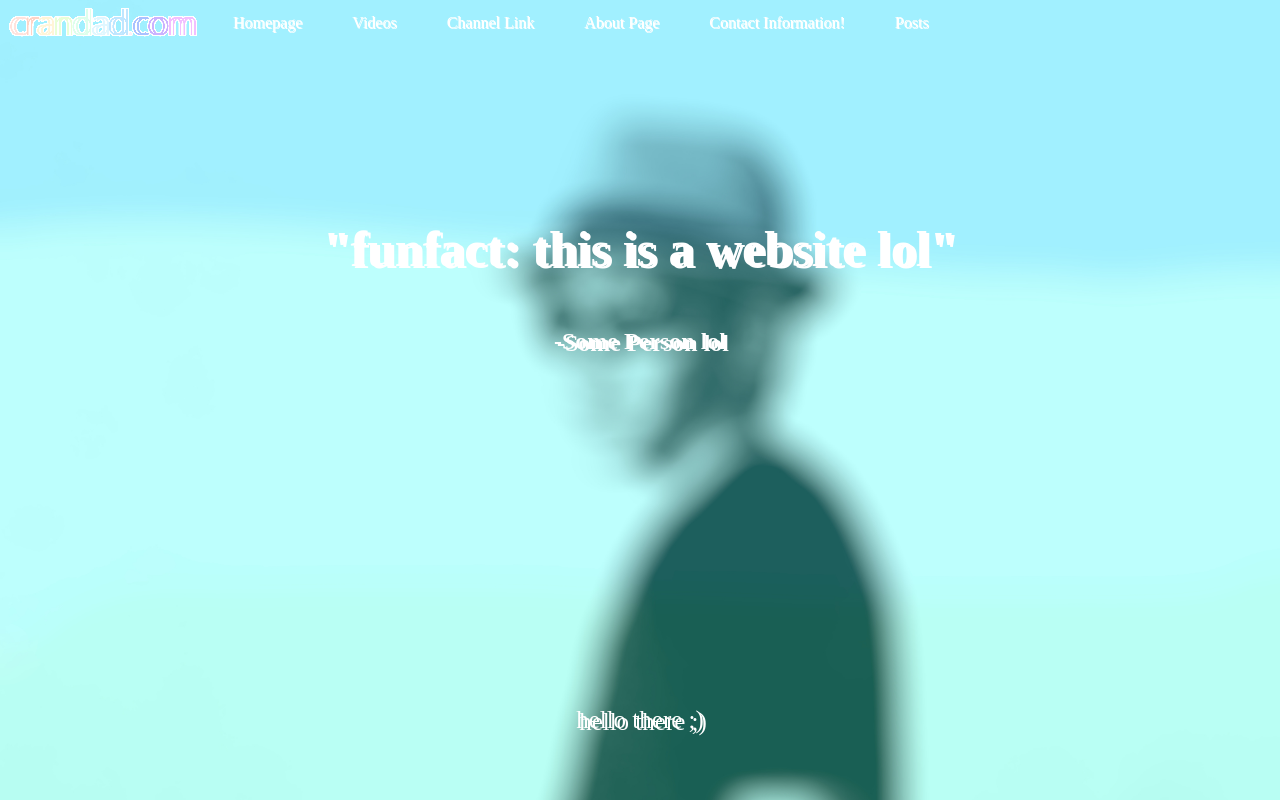
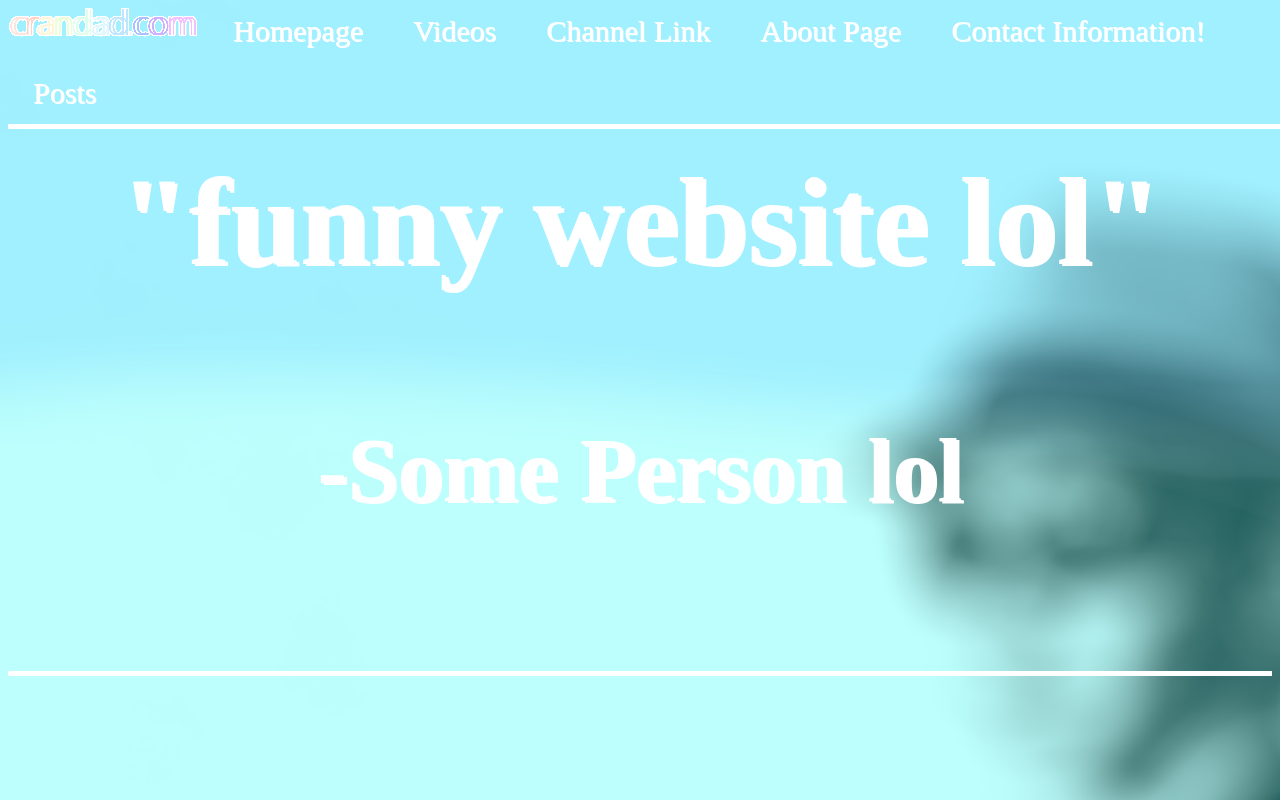
Before and after one commit to crandad/crandad.github.io, a plain HTML site: page index.html in a window 1280 px wide. Shown: the top 800 px of the page. Drawn offline with Linux system fonts and the light colour scheme.

Commit message:
fix i guess lol
funny dance moves

```diff
--- a/index.css
+++ b/index.css
@@ -4,6 +4,9 @@ body {
 	background-size: cover;
 }
 
+a {
+	font-size:30px;
+}
 
 a:link, a:visited {
   color: white;
@@ -14,6 +17,14 @@ a:link, a:visited {
   display: inline-block;
 }
 
+hr{
+  width: 100%;
+  height: 5px;
+  background: white;
+  margin: 20px 0;
+  display: block;
+  border: none;
+}
 
 ul {
   list-style-type: none;
@@ -26,11 +37,11 @@ ul {
 }
 
 h2 {
-	font-size: 35;
+	font-size: 90px;
 }
 
 h3 {
-	font-size: 50px;
+	font-size: 125px;
 }
 
 p {
@@ -59,6 +70,6 @@ li a {
 
 /* Change the link color to #111 (black) on hover */
 li a:hover {
-  color: red;
-  text-shadow: 1px 1px red;
+  color: aquamarine;
+  text-shadow: 2px 2px white;
 }
--- a/index.html
+++ b/index.html
@@ -13,7 +13,8 @@
 	<li><a href="infopage.html">About Page</a></li>
 	<li><a href="aboutpage.html">Contact Information!</a></li>
 	<li><a href="blogs.html">Posts</a></li>
-</ul>
+	<hr>
+	</ul>
 
 <script data-ad-client="ca-pub-3187447309416940" async src="https://pagead2.googlesyndication.com/pagead/js/adsbygoogle.js"></script>
 
@@ -30,36 +31,19 @@
 </script>
 
 <br>
-<br>
-<br>
-<br>
-<br>
-<br>
-<br>
-<br>
-<br>
 
-<h3> "funfact: this is a website lol" </h3>
+<h3> "funny website lol" </h3>
 <h2> -Some Person lol </h2>
 
 <br>
 <br>
 <br>
+<hr>
 <br>
 <br>
+<h3> Here at Crandad.Com, we don't care. </h3>
 <br>
-<br>
-<br>
-<br>
-<br>
-<br>
-<br>
-<br>
-<br>
-<br>
-<br>
-<br>
-<p> hello there ;) </p>
+<h2> We care actually about memes instead. </h2>
 
 </body>
 </html>
```
Also changed, not shown: aboutpage.html (+9 -4 lines), infopage.html (+9 -5 lines), 1 other file.
